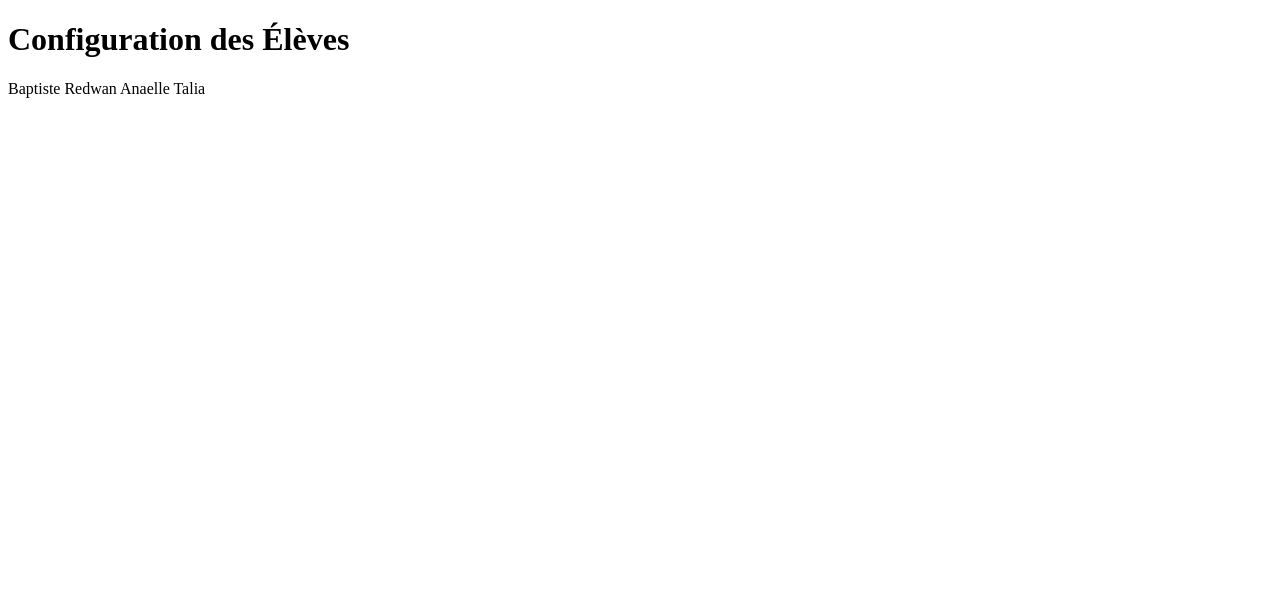
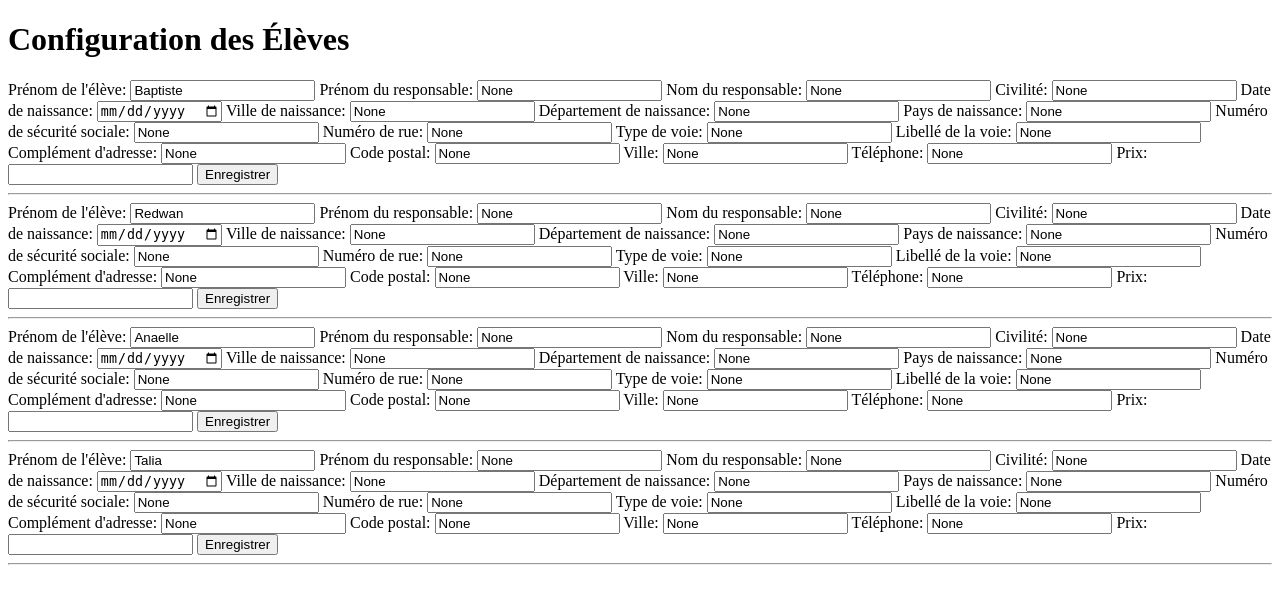
Before and after one commit to victger/cesu, a Flask app: page /eleves in a window 1280 px wide. Shown: the top 604 px of the page. Run offline with Flask 3, Linux system fonts and the light colour scheme; data comes from the database, SQL or seed files in the repository; parts of the project's set-up code (start-up, migrations or seed data) failed here and were passed over.

Commit message:
Update Eleve template to include comprehensive student information form for data entry

```diff
--- a/templates/eleves.html
+++ b/templates/eleves.html
@@ -8,9 +8,63 @@
 <body>
     <div class="container">
         <h1>Configuration des Élèves</h1>
-            {% for eleve in eleves_data %}
-                {{eleve.prenom_eleve}}
-            {% endfor %}
+        {% for eleve in eleves_data %}
+        <form action="/update_eleve/{{ eleve.id }}" method="POST">
+            <label>Prénom de l'élève:</label>
+            <input type="text" name="prenom_eleve" value="{{ eleve.prenom_eleve }}">
+
+            <label>Prénom du responsable:</label>
+            <input type="text" name="prenom_responsable" value="{{ eleve.prenom_responsable }}">
+
+            <label>Nom du responsable:</label>
+            <input type="text" name="nom_responsable" value="{{ eleve.nom_responsable }}">
+
+            <label>Civilité:</label>
+            <input type="text" name="civilite" value="{{ eleve.civilite }}">
+
+            <label>Date de naissance:</label>
+            <input type="date" name="date_naissance" value="{{ eleve.date_naissance }}">
+
+            <label>Ville de naissance:</label>
+            <input type="text" name="ville_naissance" value="{{ eleve.ville_naissance }}">
+
+            <label>Département de naissance:</label>
+            <input type="text" name="departement_naissance" value="{{ eleve.departement_naissance }}">
+
+            <label>Pays de naissance:</label>
+            <input type="text" name="pays_naissance" value="{{ eleve.pays_naissance }}">
+
+            <label>Numéro de sécurité sociale:</label>
+            <input type="text" name="numero_securite_sociale" value="{{ eleve.numero_securite_sociale }}">
+
+            <label>Numéro de rue:</label>
+            <input type="text" name="numero_rue" value="{{ eleve.numero_rue }}">
+
+            <label>Type de voie:</label>
+            <input type="text" name="type_voie" value="{{ eleve.type_voie }}">
+
+            <label>Libellé de la voie:</label>
+            <input type="text" name="libelle_voie" value="{{ eleve.libelle_voie }}">
+
+            <label>Complément d'adresse:</label>
+            <input type="text" name="complement_adresse" value="{{ eleve.complement_adresse }}">
+
+            <label>Code postal:</label>
+            <input type="text" name="code_postal" value="{{ eleve.code_postal }}">
+
+            <label>Ville:</label>
+            <input type="text" name="ville" value="{{ eleve.ville }}">
+
+            <label>Téléphone:</label>
+            <input type="text" name="telephone" value="{{ eleve.telephone }}">
+
+            <label>Prix:</label>
+            <input type="number" step="0.01" name="prix" value="{{ eleve.prix }}">
+
+            <button type="submit">Enregistrer</button>
+        </form>
+        <hr>
+        {% endfor %}
     </div>
 </body>
 </html>
```
